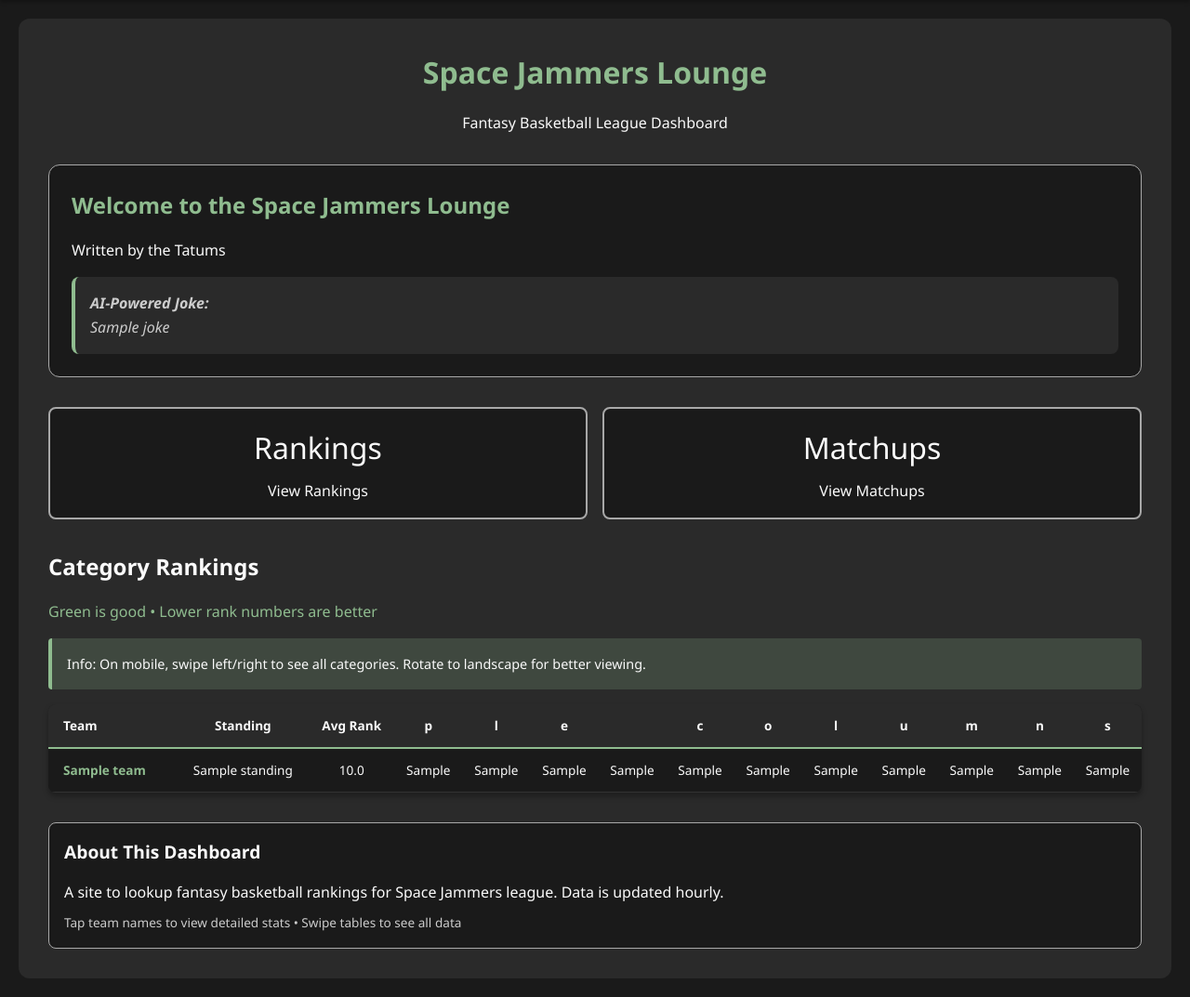
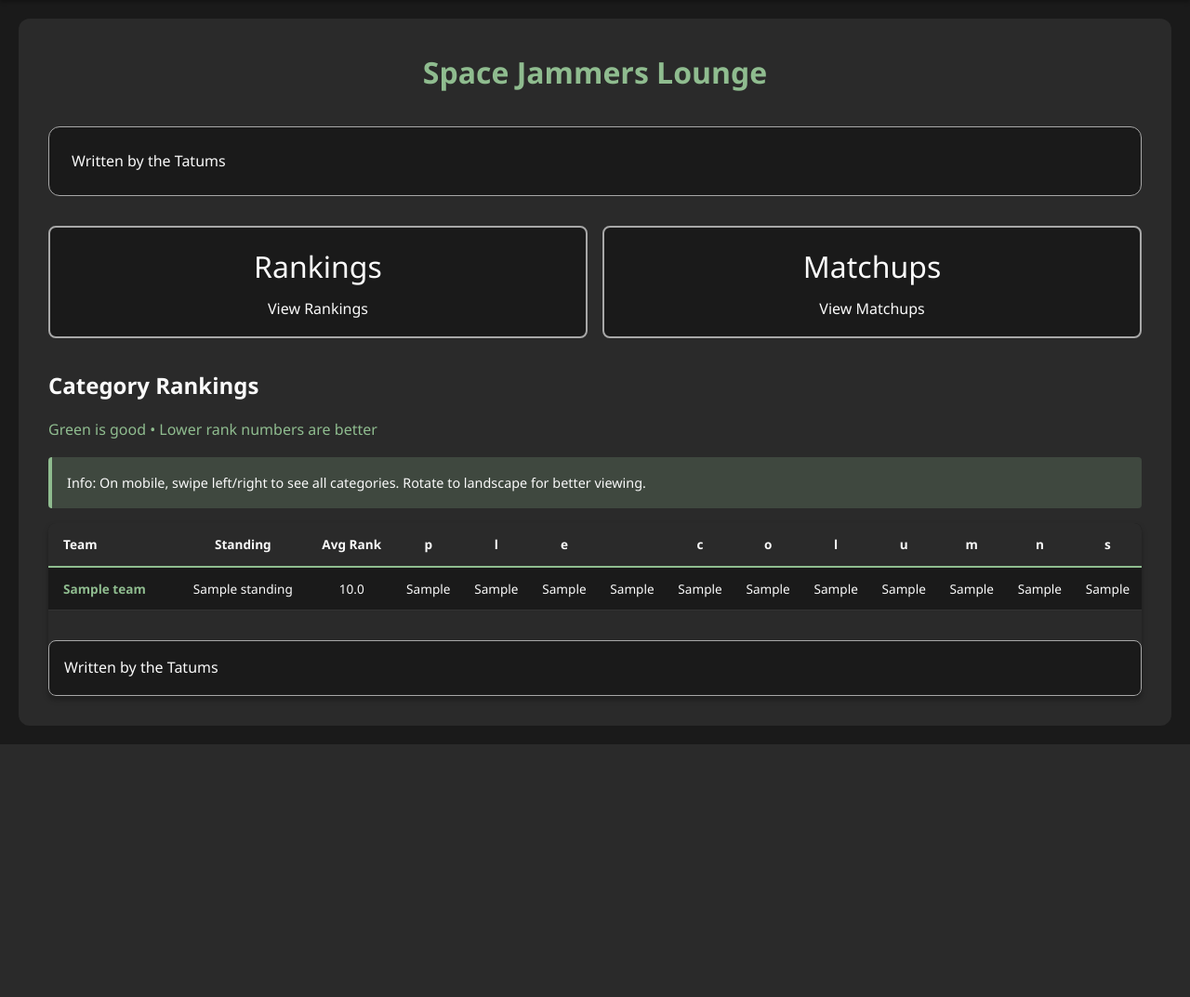
Before and after one commit to NathanEmb/space-jam-dashboard, a Python web app: template src/frontend/templates/index.html in a window 1280 px wide. Shown: the part 89-1162 px from the top of the page at 93% size. After the commit the page ends 890 px from the top, so only its background shows below. Run offline with Jinja, Linux system fonts and the light colour scheme; the template is opened without the code that fills it: most values are stand-ins (such as "Sample title", 1, 10 or a date in 2020).

Commit message:
death to the clanker jokes

```diff
--- a/src/frontend/templates/index.html
+++ b/src/frontend/templates/index.html
@@ -21,16 +21,6 @@
     .welcome-section h2 {
         color: var(--primary-green);
         margin-bottom: 1rem;
-    }
-
-    .ai-joke {
-        background-color: var(--bg-card);
-        padding: 1rem;
-        border-radius: 8px;
-        border-left: 4px solid var(--primary-green);
-        font-style: italic;
-        color: var(--text-secondary);
-        margin-top: 1rem;
     }
 
     .section-header {
@@ -211,16 +201,10 @@
 <div class="main-content">
     <div class="page-header">
         <h1>Space Jammers Lounge</h1>
-        <p>Fantasy Basketball League Dashboard</p>
     </div>
 
     <div class="welcome-section">
-        <h2>Welcome to the Space Jammers Lounge</h2>
         <p>Written by the Tatums</p>
-        <div class="ai-joke">
-            <strong>AI-Powered Joke:</strong><br>
-            {{ joke }}
-        </div>
     </div>
 
     <div class="quick-links">
@@ -268,14 +252,11 @@
                 {% endfor %}
             </tbody>
         </table>
-    </div>
 
     <div style="margin-top: 2rem; padding: 1rem; background-color: var(--bg-dark); border-radius: 8px; border: 1px solid var(--secondary-silver-dark);">
-        <h3>About This Dashboard</h3>
-        <p>A site to lookup fantasy basketball rankings for Space Jammers league. Data is updated hourly.</p>
-        <p style="margin-top: 0.5rem; color: var(--text-secondary); font-size: 0.85rem;">
-            Tap team names to view detailed stats • Swipe tables to see all data
-        </p>
+    <div class="credit">
+        <p>Written by the Tatums</p>
+    </div>
     </div>
 </div>
 
```
Also changed, not shown: src/app.py (+5 -17 lines), src/frontend/templates/team.html (+0 -14 lines).
